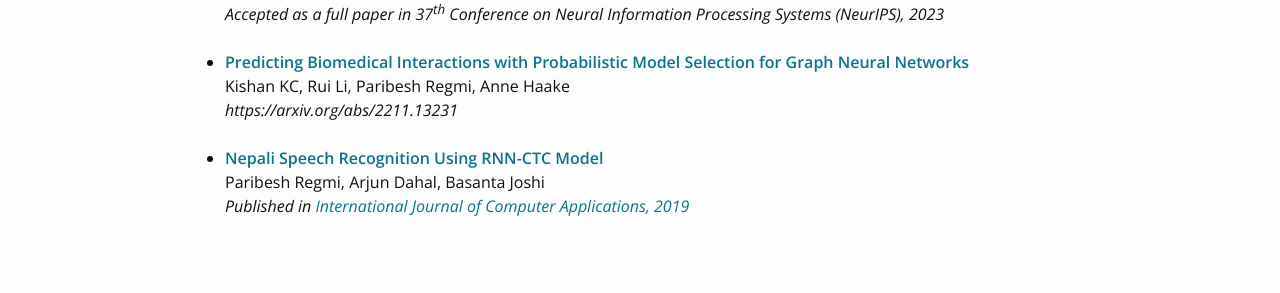
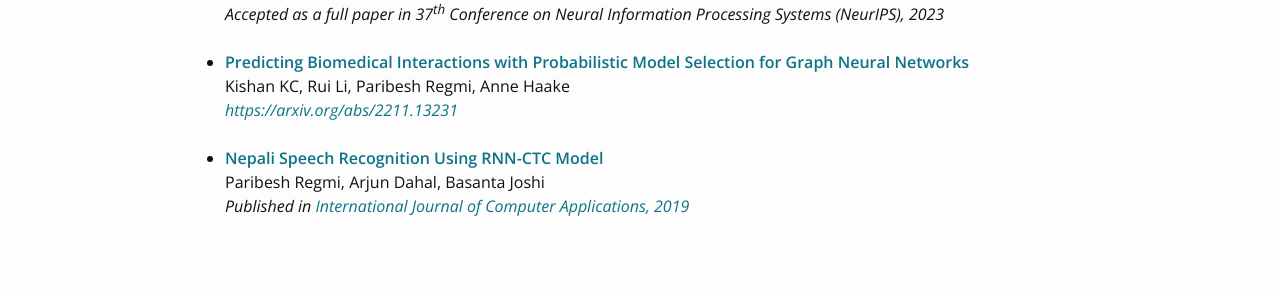
Before and after one commit to paribeshregmi/paribeshregmi.github.io, a Jekyll site: the page built from assets/pages/publications-projects.markdown, in a window 1280 px wide. Shown: the part 209-502 px from the top of the page. Built offline with Jekyll 4.4.1, drawn with Linux system fonts in a browser that asks for light colours.

```diff
--- a/assets/pages/publications-projects.markdown
+++ b/assets/pages/publications-projects.markdown
@@ -13,12 +13,12 @@ permalink: /publications/
     <li>
     <b><a href="https://arxiv.org/abs/2010.08516" target="_blank" rel="noopener noreferrer">Predicting Biomedical Interactions with Probabilistic Model Selection for Graph Neural Networks</a></b><br>
         Kishan KC, Rui Li, Paribesh Regmi, Anne Haake <br>
-        <em> https://arxiv.org/abs/2211.13231 </em>
+        <em> <a href="https://arxiv.org/abs/2211.13231" target="_blank" rel="noopener noreferrer">https://arxiv.org/abs/2211.13231</a> </em>
     </li><br>
     <li>
         <b><a href="https://www.ijcaonline.org/archives/volume178/number31/regmi-2019-ijca-918401.pdf" target="_blank" rel="noopener noreferrer">Nepali Speech Recognition Using RNN-CTC Model</a></b><br>
         Paribesh Regmi, Arjun Dahal, Basanta Joshi <br>
-        <em> Published in <a href="https://www.ijcaonline.org" target="_blank" rel="noopener noreferrer">International Journal of Computer Applications, 2019</a><br></em>
+        <em> Published in <a href="https://www.ijcaonline.org" target="_blank" rel="noopener noreferrer">International Journal of Computer Applications, 2019</a></em>
     </li><br>
 
 </ul>
```
